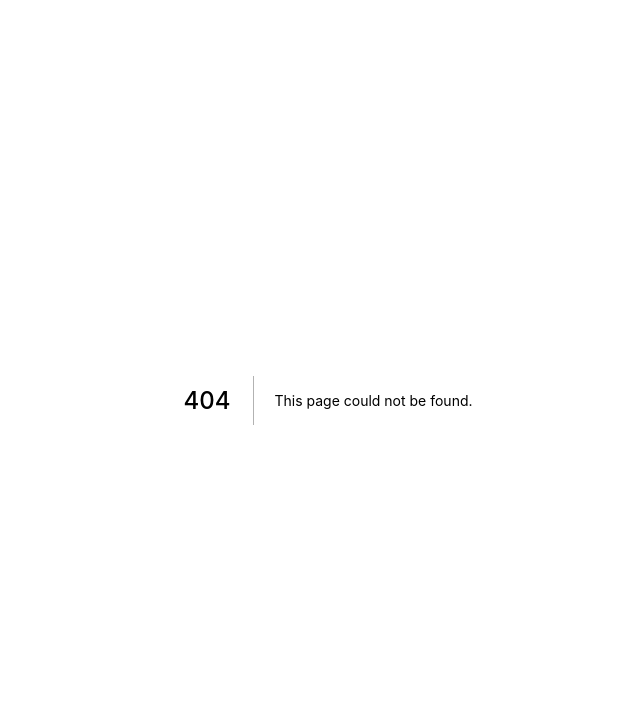
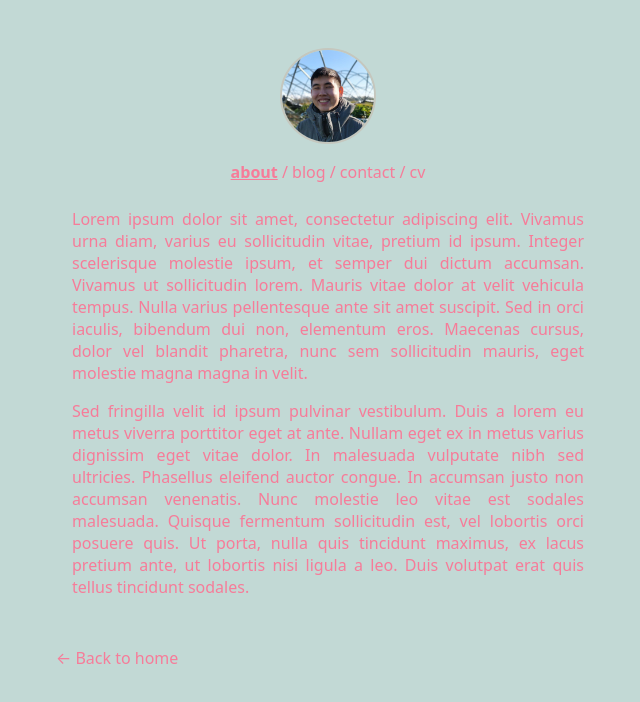
Before and after one commit to zegheim/aristakas.in, a Next.js app: page /about in a window 1280 px wide. Before the commit this address had no page. Shown: the top 702 px of the page, without its empty margins (312-952 px from the left). Built offline with nearby package versions, Linux system fonts and the light colour scheme.

Commit message:
add about page

```diff
--- /dev/null
+++ b/pages/about.js
@@ -0,0 +1,30 @@
+import Layout from "../src/components/layout";
+
+const AboutPage = () => (
+  <Layout pageName="About Me">
+    <section className="text-primary text-justify leading-snug px-4">
+      <p>
+        Lorem ipsum dolor sit amet, consectetur adipiscing elit. Vivamus urna
+        diam, varius eu sollicitudin vitae, pretium id ipsum. Integer
+        scelerisque molestie ipsum, et semper dui dictum accumsan. Vivamus ut
+        sollicitudin lorem. Mauris vitae dolor at velit vehicula tempus. Nulla
+        varius pellentesque ante sit amet suscipit. Sed in orci iaculis,
+        bibendum dui non, elementum eros. Maecenas cursus, dolor vel blandit
+        pharetra, nunc sem sollicitudin mauris, eget molestie magna magna in
+        velit.
+      </p>
+      <p>
+        Sed fringilla velit id ipsum pulvinar vestibulum. Duis a lorem eu metus
+        viverra porttitor eget at ante. Nullam eget ex in metus varius dignissim
+        eget vitae dolor. In malesuada vulputate nibh sed ultricies. Phasellus
+        eleifend auctor congue. In accumsan justo non accumsan venenatis. Nunc
+        molestie leo vitae est sodales malesuada. Quisque fermentum sollicitudin
+        est, vel lobortis orci posuere quis. Ut porta, nulla quis tincidunt
+        maximus, ex lacus pretium ante, ut lobortis nisi ligula a leo. Duis
+        volutpat erat quis tellus tincidunt sodales.
+      </p>
+    </section>
+  </Layout>
+);
+
+export default AboutPage;
```
